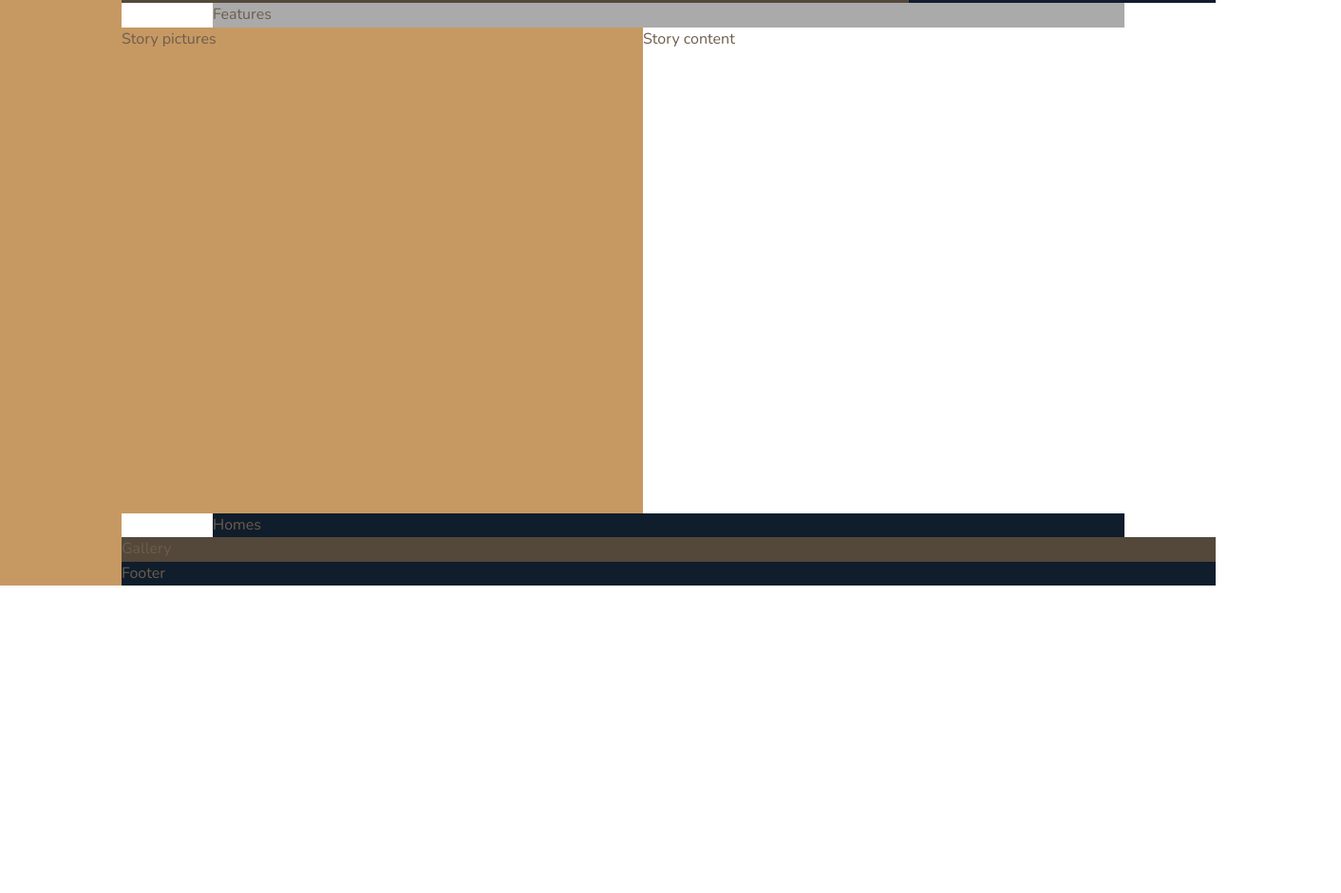
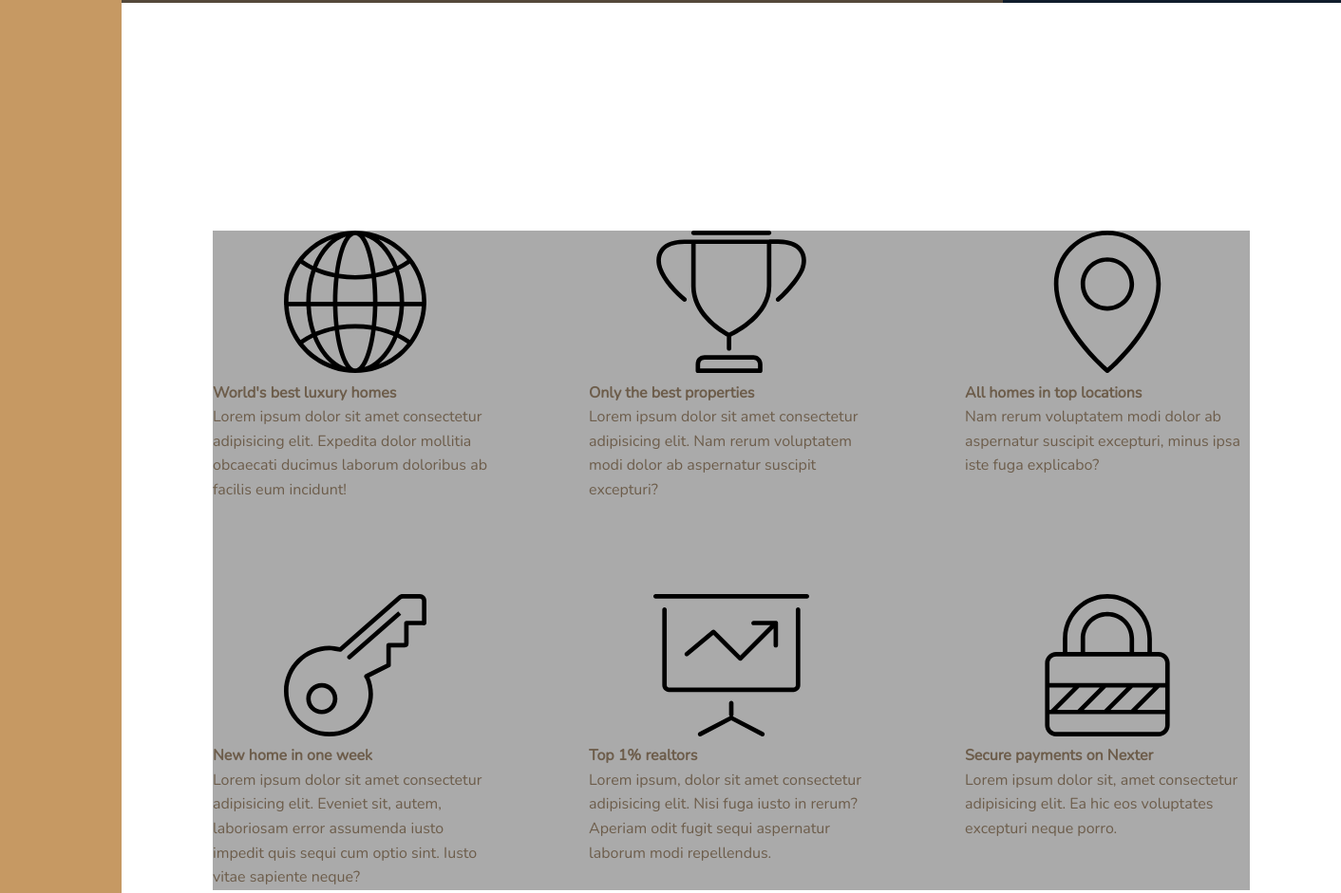
Before and after one commit to GeorgeMitsikaris/CSS3-Grid-Tutorial, a website: page index.html in a window 1280 px wide. Shown: the part 637-1578 px from the top of the page at 95% size, 1412 px wide, since content can reach past the window. Before the commit the page ends 1254 px from the top, so only its background shows below. Drawn offline with nearby package versions, Linux system fonts and the light colour scheme.

Commit message:
Building the features section part 1

```diff
--- a/index.html
+++ b/index.html
@@ -22,7 +22,60 @@
             Top 3 realtors
         </div>
         <div class="features">
-            Features
+            <div class="feature">
+                <svg class="feature__icon">
+                    <use xlink:href="img/sprite.svg#icon-global"></use>
+                </svg>
+                <h4 class="heading-4">World's best luxury homes</h4>
+                <p>
+                    Lorem ipsum dolor sit amet consectetur adipisicing elit. Expedita dolor mollitia obcaecati ducimus laborum doloribus ab facilis eum incidunt!
+                </p>
+            </div>
+            <div class="feature">
+                <svg class="feature__icon">
+                    <use xlink:href="img/sprite.svg#icon-trophy"></use>
+                </svg>
+                <h4 class="heading-4">Only the best properties</h4>
+                <p>
+                    Lorem ipsum dolor sit amet consectetur adipisicing elit. Nam rerum voluptatem modi dolor ab aspernatur suscipit excepturi?
+                </p>
+            </div>
+            <div class="feature">
+                <svg class="feature__icon">
+                    <use xlink:href="img/sprite.svg#icon-map-pin"></use>
+                </svg>
+                <h4 class="heading-4">All homes in top locations</h4>
+                <p>
+                    Nam rerum voluptatem modi dolor ab aspernatur suscipit excepturi, minus ipsa iste fuga explicabo?
+                </p>
+            </div>
+            <div class="feature">
+                <svg class="feature__icon">
+                    <use xlink:href="img/sprite.svg#icon-key"></use>
+                </svg>
+                <h4 class="heading-4">New home in one week</h4>
+                <p>
+                    Lorem ipsum dolor sit amet consectetur adipisicing elit. Eveniet sit, autem, laboriosam error assumenda iusto impedit quis sequi cum optio sint. Iusto vitae sapiente neque?
+                </p>
+            </div>
+            <div class="feature">
+                <svg class="feature__icon">
+                    <use xlink:href="img/sprite.svg#icon-presentation"></use>
+                </svg>
+                <h4 class="heading-4">Top 1% realtors</h4>
+                <p>
+                    Lorem ipsum, dolor sit amet consectetur adipisicing elit. Nisi fuga iusto in rerum? Aperiam odit fugit sequi aspernatur laborum modi repellendus.
+                </p>
+            </div>
+            <div class="feature">
+                <svg class="feature__icon">
+                    <use xlink:href="img/sprite.svg#icon-lock"></use>
+                </svg>
+                <h4 class="heading-4">Secure payments on Nexter</h4>
+                <p>
+                    Lorem ipsum dolor sit, amet consectetur adipisicing elit. Ea hic eos voluptates excepturi neque porro.
+                </p>
+            </div>
         </div>
         <div class="story__pictures">
             Story pictures
--- a/sass/_features.scss
+++ b/sass/_features.scss
@@ -1,4 +1,10 @@
 .features{
      background-color: $color-grey-light-2;
      grid-column: center-start / center-end;
+
+     margin: 15rem 0;
+
+     display: grid;
+     grid-template-columns: repeat(3, 1fr);
+     grid-gap: 6rem;;
 }
```
Also changed, not shown: css/style.css.
